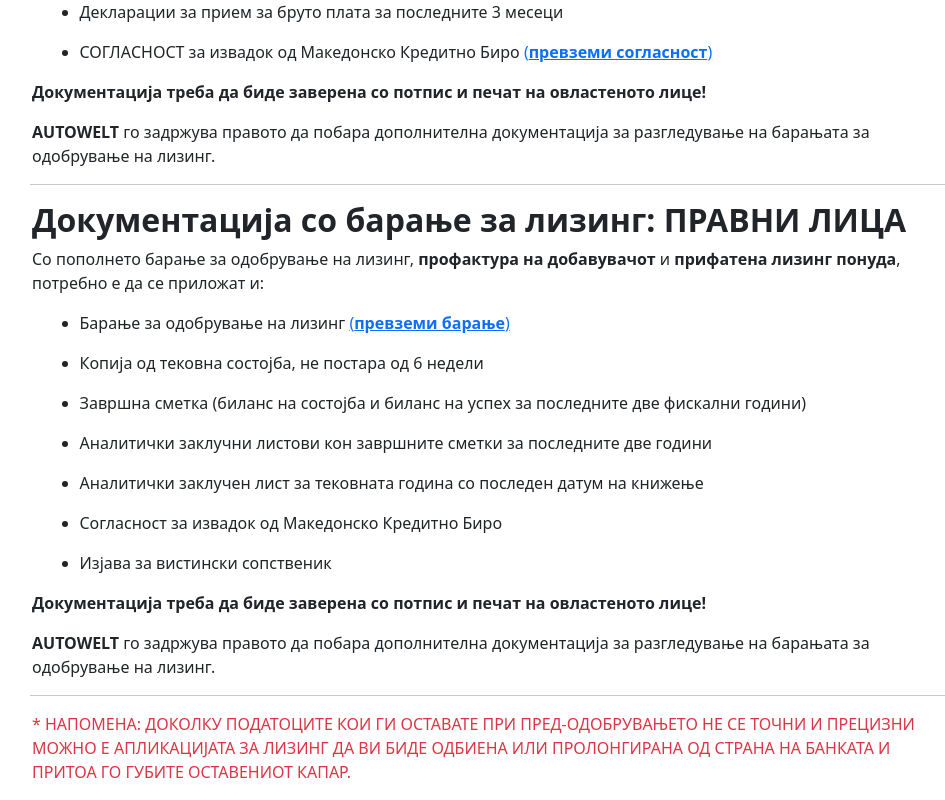
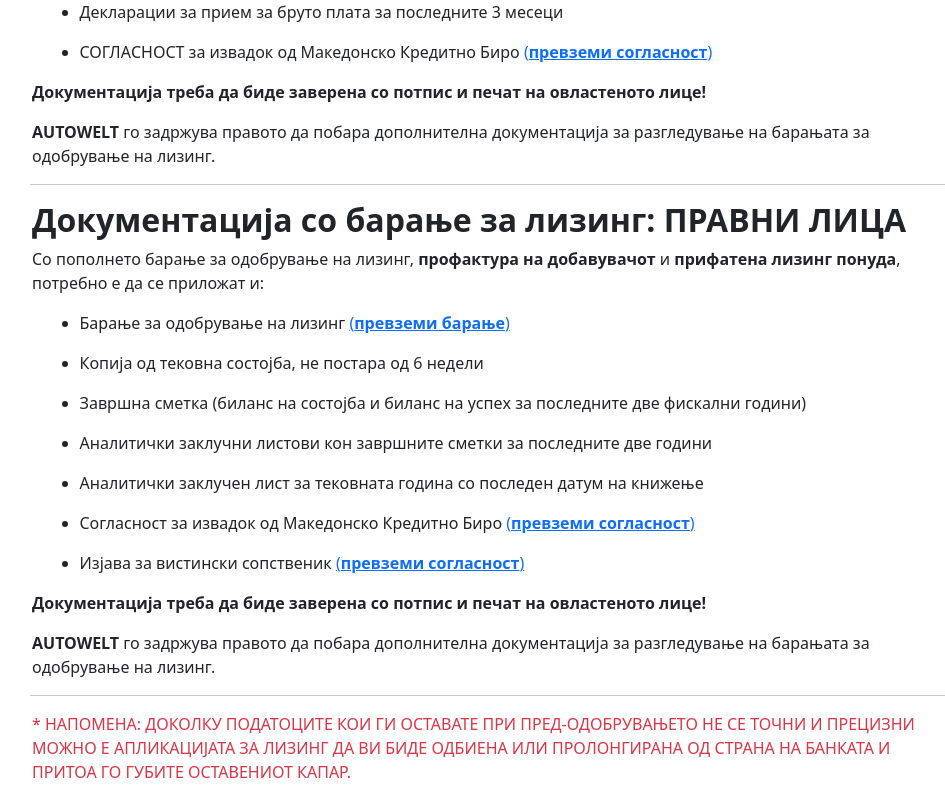
Before and after one commit to Jocka13/AutoWelt, a Vue app: page / in a window 1280 px wide. Shown: the part 1996-2796 px from the top of the page, without its empty margins (145-1090 px from the left). Built offline with nearby package versions, Linux system fonts and the light colour scheme.

Commit message:
finished

```diff
--- a/src/components/PravniLicaList.vue
+++ b/src/components/PravniLicaList.vue
@@ -35,10 +35,10 @@ data(){
           text: 'Аналитички заклучен лист за тековната година со последен датум на книжење'
         },
         {
-          text: 'Согласност за извадок од Македонско Кредитно Биро'
+          text: 'Согласност за извадок од Македонско Кредитно Биро <a target="_blank" href="https://s-leasing.mk/content/%D0%A1%D0%BE%D0%B3%D0%BB%D0%B0%D1%81%D0%BD%D0%BE%D1%81%D1%82%20%D0%B7%D0%B0%20%D0%B8%D0%B7%D0%B2%D0%B0%D0%B4%D0%BE%D0%BA%20%D0%BE%D0%B4%20%D0%9C%D0%B0%D0%BA%D0%B5%D0%B4%D0%BE%D0%BD%D1%81%D0%BA%D0%BE%20%D0%9A%D1%80%D0%B5%D0%B4%D0%B8%D1%82%D0%BD%D0%BE%20%D0%91%D0%B8%D1%80%D0%BE.pdf">(<b>превземи согласност</b>)</a>'
         },
         {
-          text: 'Изјава за вистински сопственик'
+          text: 'Изјава за вистински сопственик <a target="_blank" href="https://s-leasing.mk/content/Izjava-za-vistinski-sopstvenik.pdf">(<b>превземи согласност</b>)</a>'
         }
       ]
     }
```
